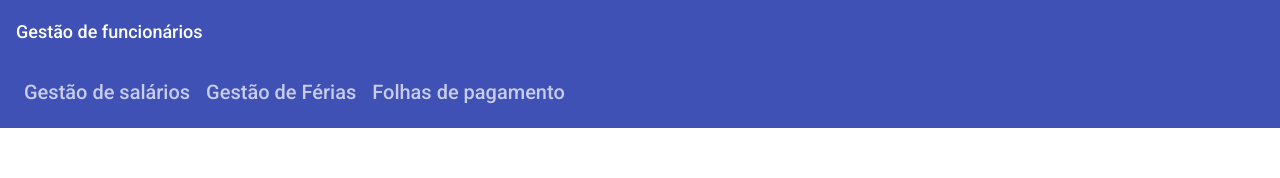
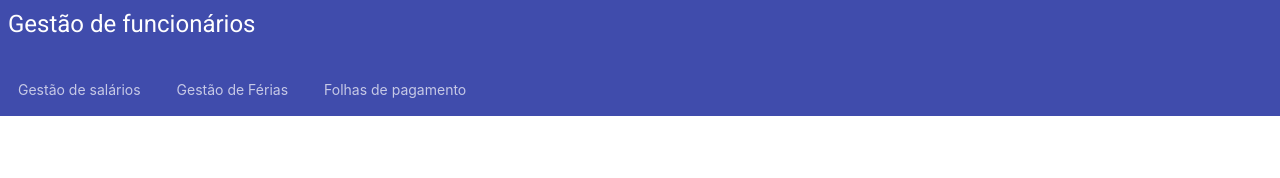
Before and after one commit to MaasMateus/AvFinalProgWeb, an Angular app: page / in a window 1280 px wide. Shown: the top 178 px of the page. Built offline with nearby package versions, Linux system fonts and the light colour scheme; no server answers.

Commit message:
ajuste navbar

```diff
--- a/angular.json
+++ b/angular.json
@@ -103,6 +103,7 @@
       }
     }
   },
+  "defaultProject": "AvFinal",
   "cli": {
     "analytics": false
   }
--- a/src/app/header/header.component.css
+++ b/src/app/header/header.component.css
@@ -1,27 +1,49 @@
+header {
+  background-color: #404cac;
+}
+
 h1 {
-  font-size: large;
+  color: white;
+  padding: 8px;
 }
 
 ul {
   list-style-type: none;
   margin: 0;
   padding: 0;
+  overflow: hidden;
+  background-color: #404cac;
 }
 
 li {
-  display: inline;
+  float: left;
 }
 
 li a {
-  display: inline-block;
-  padding: 8px;
+  display: block;
+  color: #c6c9e6;
+  text-align: center;
+  padding: 14px 16px;
   text-decoration: none;
-  color: #c6cce9;
-  overflow: auto;
+  border: 2px solid #404cac;
 
-  transition: color .5s;
+  transition: color .5s, border .5s;
 }
 
 li a:hover {
   color: white;
+  border-bottom: 2px solid white;
 }
+
+@media (max-width: 750px ) {
+
+  li a:hover {
+    color: white;
+    border-left:  2px solid white;
+    border-bottom: #404cac;
+  }
+
+  li {
+    float: none;
+  }
+}
--- a/src/app/header/header.component.html
+++ b/src/app/header/header.component.html
@@ -1,8 +1,5 @@
-<mat-toolbar color="primary">
-  <mat-toolbar-row>
+<header>
   <h1>Gestão de funcionários</h1>
-  </mat-toolbar-row>
-  <mat-toolbar-row>
   <nav>
     <ul>
       <li><a mat-button [routerLink]="'#'">Gestão de salários</a></li>
@@ -10,6 +7,4 @@
       <li><a mat-button [routerLink]="'#'">Folhas de pagamento</a></li>
     </ul>
   </nav>
-  </mat-toolbar-row>
-
-</mat-toolbar>
+</header>
```
Lines whose indentation alone changed are shown as unchanged.
